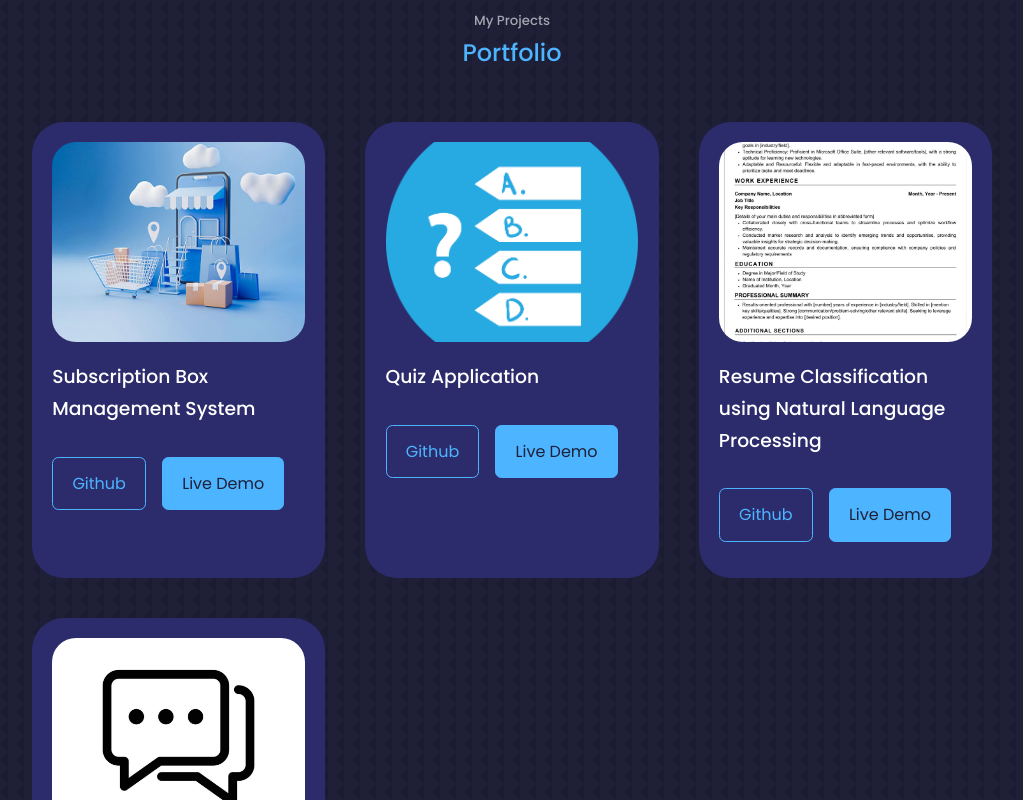
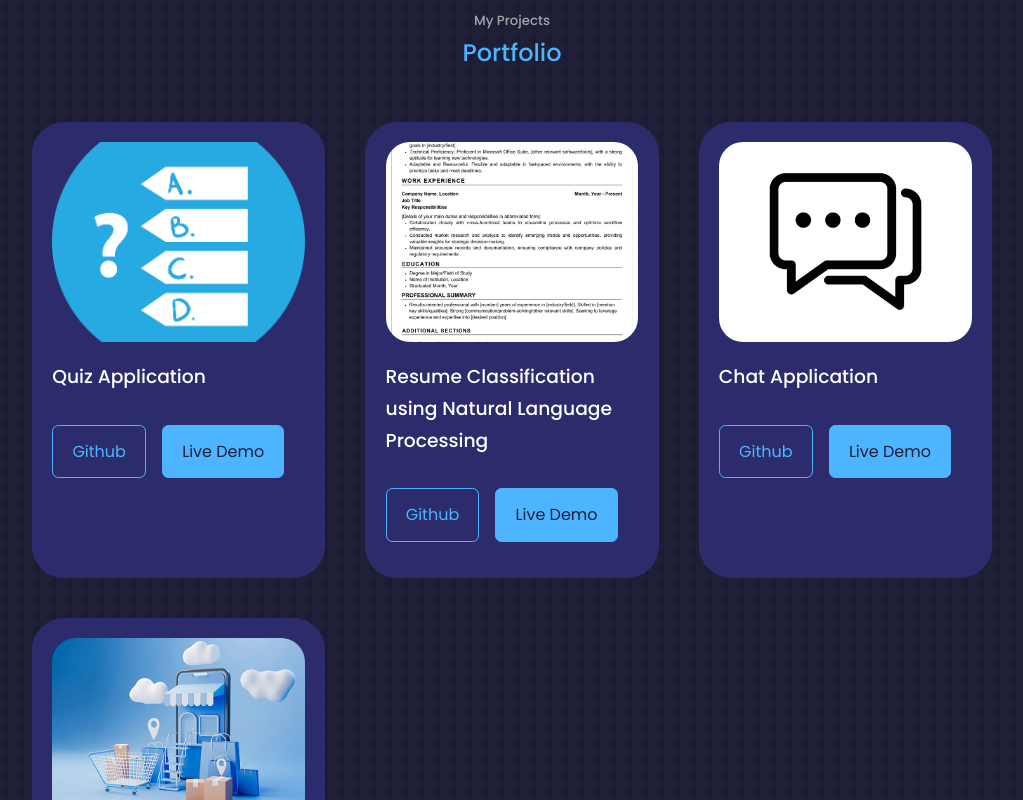
Before and after one commit to soundaryalaharivalipe/personal_portfolio, a React (Create React App) app: page / in a window 1280 px wide. Shown: the part 3360-4160 px from the top of the page, without its empty margins (128-1151 px from the left). Built offline with nearby package versions, Linux system fonts and the light colour scheme.

Commit message:
recent commit

```diff
--- a/src/components/portfolio/Portfolio.jsx
+++ b/src/components/portfolio/Portfolio.jsx
@@ -7,13 +7,7 @@ import IMG4 from '../../assets/portfolio4.jpg';
 
 
 const data = [
-  {
-    id: 1,
-    image: IMG1,
-    title: 'Subscription Box Management System',
-    github: 'https://github.com/soundaryalaharivalipe/Employee_details_management_system',
-    demo: ''
-  },
+
   {
     id: 2,
     image: IMG2,
@@ -35,6 +29,13 @@ const data = [
     github: 'https://github.com/soundaryalaharivalipe/Chat_Application',
     demo: ''
   },
+  {
+    id: 1,
+    image: IMG1,
+    title: 'Subscription Box Management System',
+    github: 'https://github.com/soundaryalaharivalipe/E-Commerce-Application',
+    demo: ''
+  }
 
 
 ];
```
